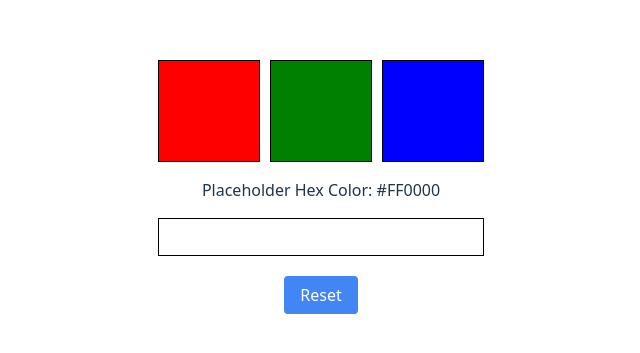
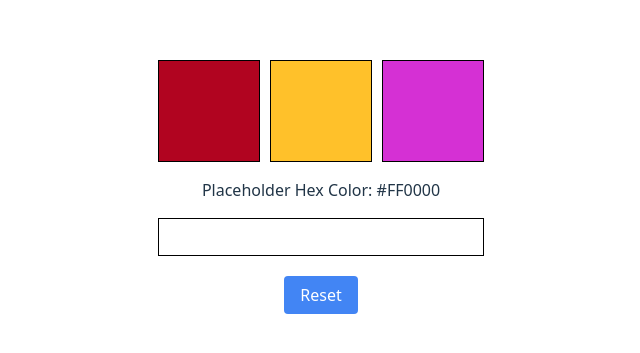
Before and after one commit to mathyasp/color-challenge, a React (Vite) app: page / in a window 1280 px wide. Shown: the part 213-566 px from the top of the page, without its empty margins (319-959 px from the left). Built offline with nearby package versions, Linux system fonts and the light colour scheme.

Commit message:
Manage colors w/ state and style divs

```diff
--- a/src/App.jsx
+++ b/src/App.jsx
@@ -1,3 +1,4 @@
+import { useState} from 'react';
 import './App.css'
 
 function App() {
@@ -9,12 +10,16 @@ function App() {
     return '#' + numberStringGenerator() + numberStringGenerator() + numberStringGenerator();
   };
 
+  const [squareOneColor, setSquareOneColor] = useState(colorGenerator());
+  const [squareTwoColor, setSquareTwoColor] = useState(colorGenerator());
+  const [squareThreeColor, setSquareThreeColor] = useState(colorGenerator());
+
   return (
     <>
       <div className="container">
-        <div className="square" style={{ backgroundColor: 'red' }}></div>
-        <div className="square" style={{ backgroundColor: 'green' }}></div>
-        <div className="square" style={{ backgroundColor: 'blue' }}></div>
+        <div className="square" style={{ backgroundColor: squareOneColor }}></div>
+        <div className="square" style={{ backgroundColor: squareTwoColor }}></div>
+        <div className="square" style={{ backgroundColor: squareThreeColor }}></div>
       </div>
       <div className="color-display">
         <p>Placeholder Hex Color: #FF0000</p>
```
